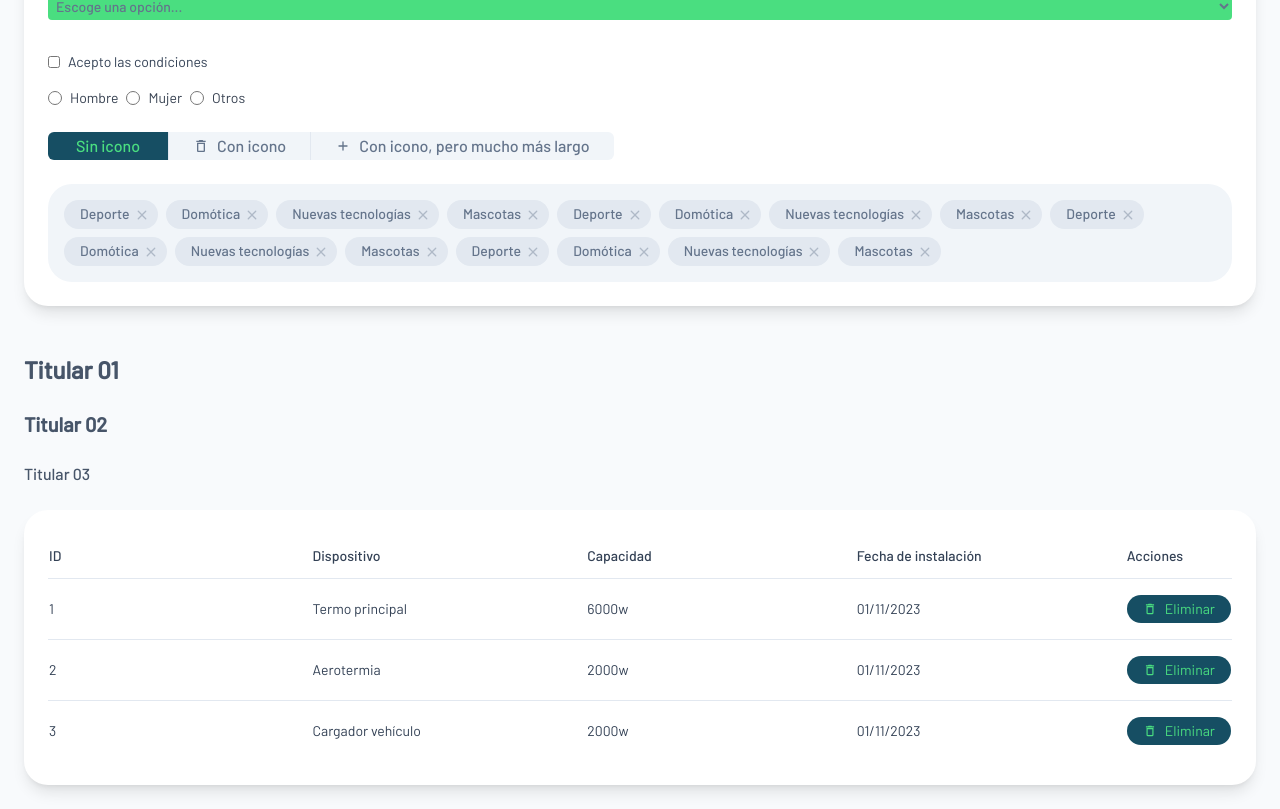
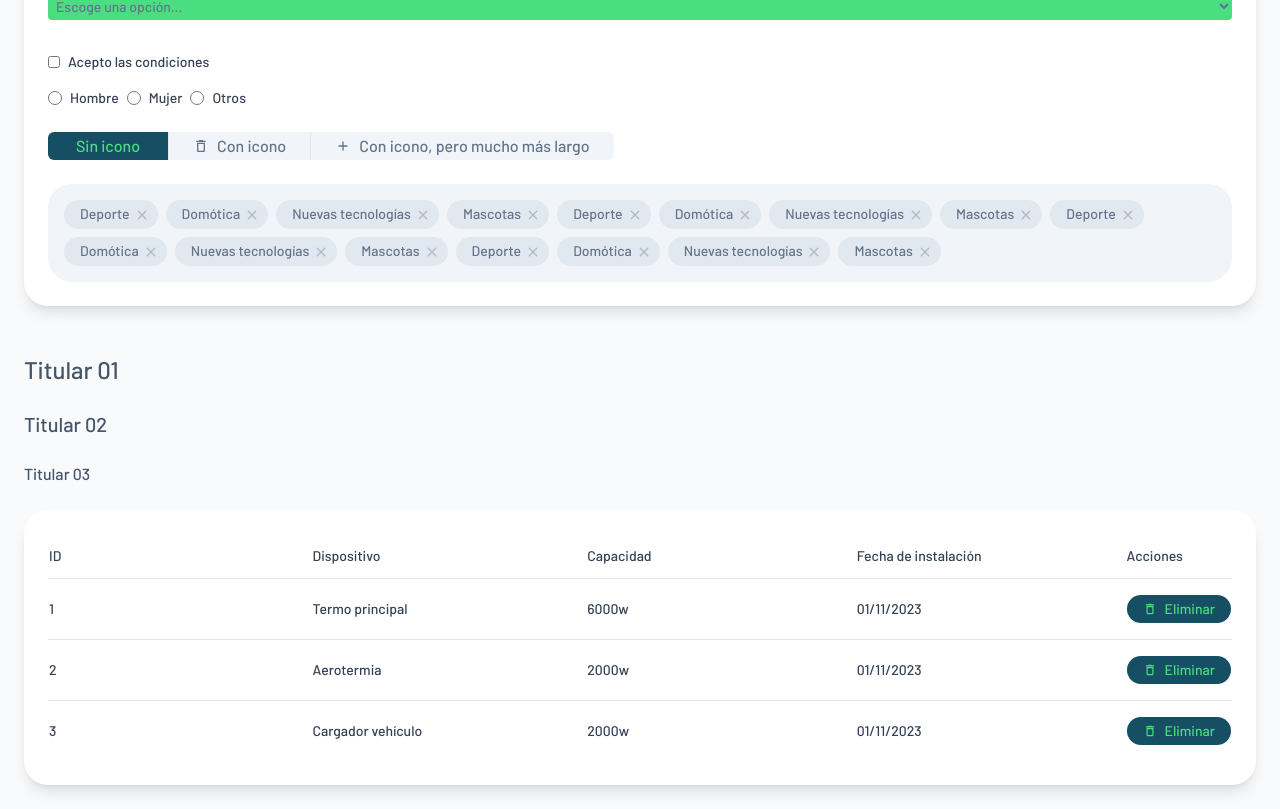
Before and after one commit to salegrebxmart/sem-design-system, a React (Vite) app: page / in a window 1280 px wide. Shown: the part 2428-3237 px from the top of the page. Built offline with nearby package versions, Linux system fonts and the light colour scheme.

Commit message:
Fix Font Weights

```diff
--- a/index.html
+++ b/index.html
@@ -7,7 +7,7 @@
   <meta name="viewport" content="width=device-width, initial-scale=1.0" />
   <link rel="preconnect" href="https://fonts.googleapis.com">
   <link rel="preconnect" href="https://fonts.gstatic.com" crossorigin>
-  <link href="https://fonts.googleapis.com/css2?family=Barlow:wght@300;400;500&display=swap" rel="stylesheet">
+  <link href="https://fonts.googleapis.com/css2?family=Barlow:wght@300;500;700&display=swap" rel="stylesheet">
   <title>SEM / Design System</title>
 </head>
 
--- a/tailwind.config.js
+++ b/tailwind.config.js
@@ -8,7 +8,12 @@
   theme: {
     fontFamily: {
       sans: ['Barlow', 'sans-serif']
-    }
+    },
+    fontWeight: {
+      normal: 300,
+      medium: 500,
+      bold: 700,
+    },
   },
   plugins: [],
 }
```
